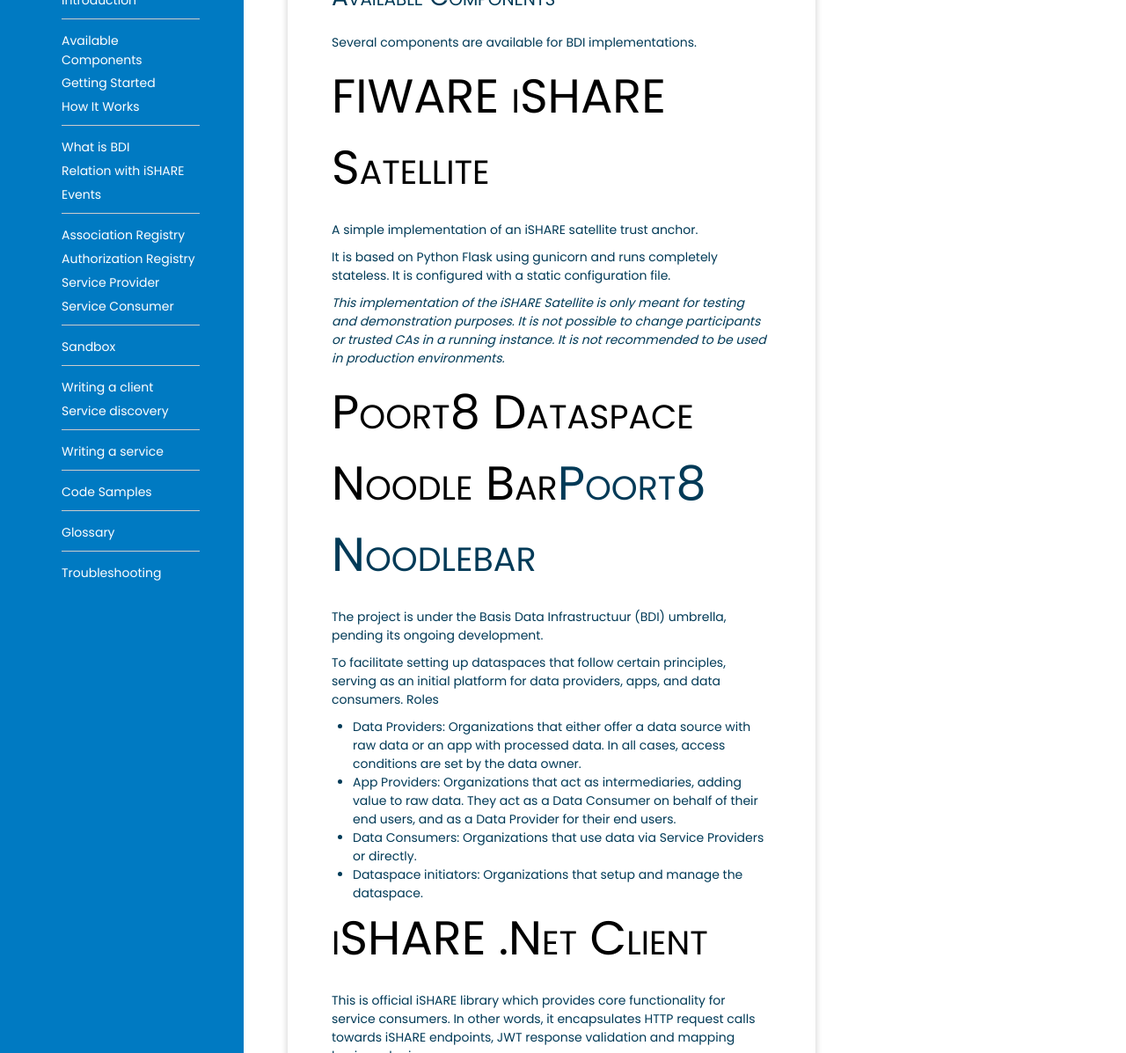
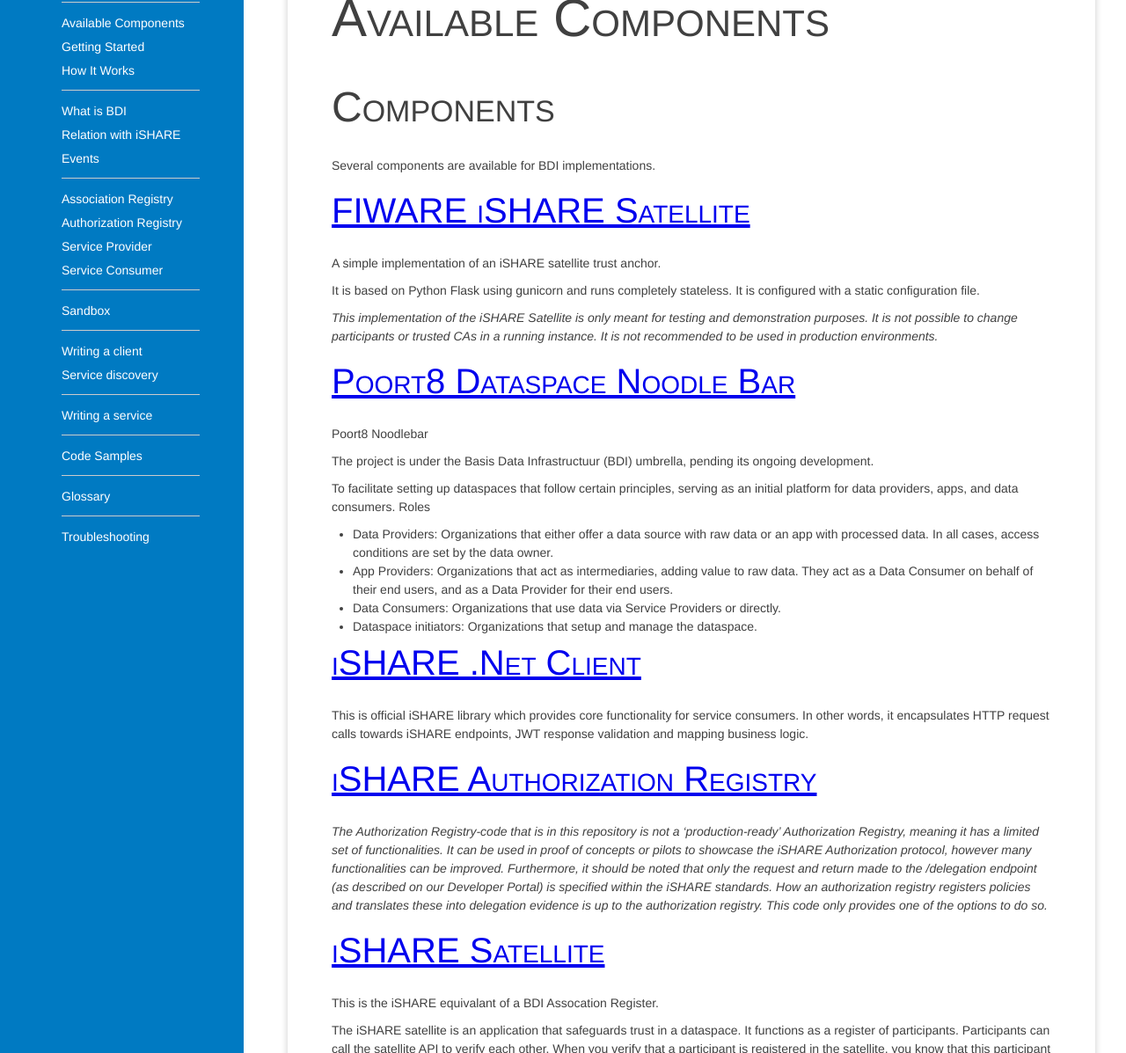
Before and after one commit to jomco/pages-test, a Jekyll site: the page built from available-components.md, in a window 1280 px wide and 1400 px high. Shown: the part 203-1400 px from the top of the window at 88% size. Built offline with Jekyll 4.4.1, drawn with Linux system fonts in a browser that asks for light colours; some web fonts are replaced; our own code applies the rules of GitHub Pages for plain Markdown files.

Commit message:
CSS changes

```diff
--- a/_layouts/default.html
+++ b/_layouts/default.html
@@ -23,13 +23,24 @@
       }
 
       dt {
-        font-family: Poppins;
+        font-family: Helvetica sans-serif;
         font-weight: 500;
+        color: #013A57;
+      }
+
+      table th {
+        color: #013A57;
       }
     }
 
     nav ul {
       padding-top: 0;
+
+      a {
+        color: #000;
+        text-decoration: none;
+      }
+
 
       hr {
         margin-bottom: 0.5em;
@@ -87,7 +98,7 @@
                 <ul>
                 {% for cat in mypages %}
                   {% if cat.name != "" %}
-                    {% if cat.name != "Introduction" %}
+                    {% if cat.name != "1. Introduction" %}
                     <hr></hr>
                     {% endif %}
                     {% assign items = cat.items | sort: 'order' %}
@@ -99,12 +110,12 @@
                 </ul>
               </nav>
             </div>
-            <div class="blocks-group right-group" style="width: 600px">
+            <div class="blocks-group right-group" style="width: {{page.width | 600}}px">
               <div data-attribute="0" class="file active">
                 <article>
                   <div>
                     <div class="content">
-                      <h4>{{ page.title }}</h4>
+                      <h1>{{ page.title }}</h1>
                       {{ content }}
                     </div>
                   </div>
--- a/available-components.md
+++ b/available-components.md
@@ -3,9 +3,12 @@ title: Available Components
 category: 2. Getting Started
 order: 1
 ---
+
+## Components
+
 Several components are available for BDI implementations.
 
-## [FIWARE iSHARE Satellite](https://github.com/FIWARE/ishare-satellite)
+### [FIWARE iSHARE Satellite](https://github.com/FIWARE/ishare-satellite)
 
 A simple implementation of an iSHARE satellite trust anchor.
 
@@ -13,7 +16,9 @@ It is based on Python Flask using gunicorn and runs completely stateless. It is
 
 _This implementation of the iSHARE Satellite is only meant for testing and demonstration purposes. It is not possible to change participants or trusted CAs in a running instance. It is not recommended to be used in production environments._
 
-## [Poort8 Dataspace Noodle Bar](https://github.com/POORT8/Poort8.Dataspace.NoodleBar)Poort8 Noodlebar
+### [Poort8 Dataspace Noodle Bar](https://github.com/POORT8/Poort8.Dataspace.NoodleBar)
+
+Poort8 Noodlebar
 
 The project is under the Basis Data Infrastructuur (BDI) umbrella, pending its ongoing development.
 
@@ -25,15 +30,15 @@ Roles
  - Data Consumers: Organizations that use data via Service Providers or directly.
  - Dataspace initiators: Organizations that setup and manage the dataspace.
 
-## [iSHARE .Net Client](https://github.com/iSHAREScheme/iSHARE.NET)
+### [iSHARE .Net Client](https://github.com/iSHAREScheme/iSHARE.NET)
 
 This is official iSHARE library which provides core functionality for service consumers. In other words, it encapsulates HTTP request calls towards iSHARE endpoints, JWT response validation and mapping business logic.
 
-## [iSHARE Authorization Registry](https://github.com/iSHAREScheme/AuthorizationRegistry)
+### [iSHARE Authorization Registry](https://github.com/iSHAREScheme/AuthorizationRegistry)
 
 _The Authorization Registry-code that is in this repository is not a 'production-ready' Authorization Registry, meaning it has a limited set of functionalities. It can be used in proof of concepts or pilots to showcase the iSHARE Authorization protocol, however many functionalities can be improved. Furthermore, it should be noted that only the request and return made to the /delegation endpoint (as described on our Developer Portal) is specified within the iSHARE standards. How an authorization registry registers policies and translates these into delegation evidence is up to the authorization registry. This code only provides one of the options to do so._
 
-## [iSHARE Satellite](https://github.com/iSHAREScheme/iSHARESatellite)
+### [iSHARE Satellite](https://github.com/iSHAREScheme/iSHARESatellite)
 
 This is the iSHARE equivalant of a BDI Assocation Register.
 
--- a/css/minimal210.css
+++ b/css/minimal210.css
@@ -1,4 +1,4 @@
-@import url("https://fonts.googleapis.com/css2?family=Poppins:wght@100;200;300;400;500;600;700;800;900&display=swap");
+@import url("https://fonts.googleapis.com/css2?family=Helvetica:wght@100;200;300;400;500;600;700;800;900&display=swap");
 html {
     scroll-behavior:smooth
 }
@@ -161,15 +161,14 @@ h1, h2, h3, h4, h5, h6, p, a, i, span {
     -ms-transition: 0.2s all ease;
     -webkit-transition: 0.2s all ease;
     transition: 0.2s all ease;
-    font-family: "Poppins", sans-serif;
+    font-family: "Helvetica", sans-serif;
     margin:0
 }
 
 h1, h2, h3, h4, h5, h6, p, a, span, ul, li {
-    font-family: "Poppins", sans-serif;
+    font-family: "Helvetica", sans-serif;
     margin: unset;
     padding: unset;
-    color:#013A57
 }
 
 h1, h2, h3, h4, h5, h6 {
@@ -179,23 +178,23 @@ h1, h2, h3, h4, h5, h6 {
 }
 
 h1 {
-    font-size:64px
+    font-size:60px
 }
 
 h2 {
-    font-size:54px
+    font-size:48px
 }
 
 h3 {
-    font-size:36px
+    font-size:40px
 }
 
 h4 {
-    font-size:28px
+    font-size:32px
 }
 
 h5 {
-    font-size:24px
+    font-size:25px
 }
 
 h6 {
@@ -206,17 +205,12 @@ p {
     font-size:16px
 }
 
-a {
-    color: #000;
-    text-decoration:none
-}
-
 a:hover {
     color:#013A57
 }
 
 p, span, ol, ul, li {
-    font-family: "Poppins", sans-serif;
+    font-family: "Helvetica", sans-serif;
     font-size:18px
 }
 
@@ -269,7 +263,7 @@ ol, ul {
 }
 
 .nf-form-cont input::placeholder {
-    font-family: "Poppins", sans-serif !important
+    font-family: "Helvetica", sans-serif !important
 }
 
 .nf-form-cont textarea {
@@ -290,7 +284,7 @@ ol, ul {
     border-radius: 0;
     border-width: 0;
     color: #fff;
-    font-family: "Poppins", sans-serif;
+    font-family: "Helvetica", sans-serif;
     font-size: inherit;
     line-height: inherit;
     padding: 10px 25px;
@@ -300,7 +294,7 @@ ol, ul {
     box-shadow: 0 4px 8px 0 rgba(0, 0, 0, 0.2);
     background-color: #007AC2;
     color: #fff;
-    font-family: "Poppins", sans-serif;
+    font-family: "Helvetica", sans-serif;
     font-weight:700
 }
 
@@ -483,7 +477,7 @@ header .row.header.top-header .full-row .blocks-container .blocks-group.repeater
     border-radius: 0;
     border-width: 0;
     color: #fff;
-    font-family: "Poppins", sans-serif;
+    font-family: "Helvetica", sans-serif;
     font-size: inherit;
     line-height: inherit;
     padding: 10px 25px;
@@ -943,7 +937,7 @@ header .row.header.top-header .full-row .blocks-container .blocks-group.repeater
     border-radius: 0;
     border-width: 0;
     color: #fff;
-    font-family: "Poppins", sans-serif;
+    font-family: "Helvetica", sans-serif;
     font-size: inherit;
     line-height: inherit;
     padding: 10px 25px;
@@ -991,7 +985,7 @@ header .row.header.top-header .full-row .blocks-container .blocks-group.repeater
 
 .minimal-pagination .page-numbers.current {
     color: #013A57;
-    font-family: "Poppins", sans-serif
+    font-family: "Helvetica", sans-serif
 }
 
 .nf-response-msg {
@@ -1144,7 +1138,7 @@ form .nf-form-content .submit-container {
     border-radius: 0;
     border-width: 0;
     color: #fff;
-    font-family: "Poppins", sans-serif;
+    font-family: "Helvetica", sans-serif;
     font-size: inherit;
     line-height: inherit;
     padding: 10px 25px;
@@ -1315,7 +1309,7 @@ html.dark .row.flex-content.row2 .full-row .blocks-container .blocks-group.text-
     border-radius: 0;
     border-width: 0;
     color: #fff;
-    font-family: "Poppins", sans-serif;
+    font-family: "Helvetica", sans-serif;
     font-size: inherit;
     line-height: inherit;
     padding: 10px 25px;
@@ -1531,7 +1525,7 @@ html.dark .row.flex-content.row3 {
 }
 
 .row.flex-content.row3 .full-row .blocks-container .blocks-group.left-group .file-link {
-    font-family: "Poppins", sans-serif;
+    font-family: "Helvetica", sans-serif;
     font-size: 18px;
     font-weight: 300;
     padding: 7px 0 7px 7px;
@@ -1588,7 +1582,7 @@ html.dark .row.flex-content.row3 {
     border-radius: 0;
     border-width: 0;
     color: #fff;
-    font-family: "Poppins", sans-serif;
+    font-family: "Helvetica", sans-serif;
     font-size: inherit;
     line-height: inherit;
     padding: 10px 25px;
@@ -1699,7 +1693,7 @@ html.dark .row.flex-content.row3 {
     border-radius: 0;
     border-width: 0;
     color: #fff;
-    font-family: "Poppins", sans-serif;
+    font-family: "Helvetica", sans-serif;
     font-size: inherit;
     line-height: inherit;
     padding: 10px 25px;
@@ -1953,7 +1947,7 @@ html.dark .row.flex-content.row4 .full-row .blocks-container .blocks-group.text-
     border-radius: 0;
     border-width: 0;
     color: #fff;
-    font-family: "Poppins", sans-serif;
+    font-family: "Helvetica", sans-serif;
     font-size: inherit;
     line-height: inherit;
     padding: 10px 25px;
@@ -2144,7 +2138,7 @@ html.dark .row.flex-content.row5 .full-row .blocks-container .blocks-group.text-
     border-radius: 0;
     border-width: 0;
     color: #fff;
-    font-family: "Poppins", sans-serif;
+    font-family: "Helvetica", sans-serif;
     font-size: inherit;
     line-height: inherit;
     padding: 10px 25px;
@@ -2214,7 +2208,7 @@ html.dark .row.flex-content.row5 .full-row .blocks-container .blocks-group.text-
     border-radius: 0;
     border-width: 0;
     color: #fff;
-    font-family: "Poppins", sans-serif;
+    font-family: "Helvetica", sans-serif;
     font-size: inherit;
     line-height: inherit;
     padding: 10px 25px;
@@ -2516,7 +2510,7 @@ html.dark .row.flex-content.row8 .full-row .blocks-container .blocks-group.text-
     border-radius: 0;
     border-width: 0;
     color: #fff;
-    font-family: "Poppins", sans-serif;
+    font-family: "Helvetica", sans-serif;
     font-size: inherit;
     line-height: inherit;
     padding: 10px 25px;
```
Also changed, not shown: authorization-registry.md (+12 -11 lines), sandbox.md (+2 -1 lines).
